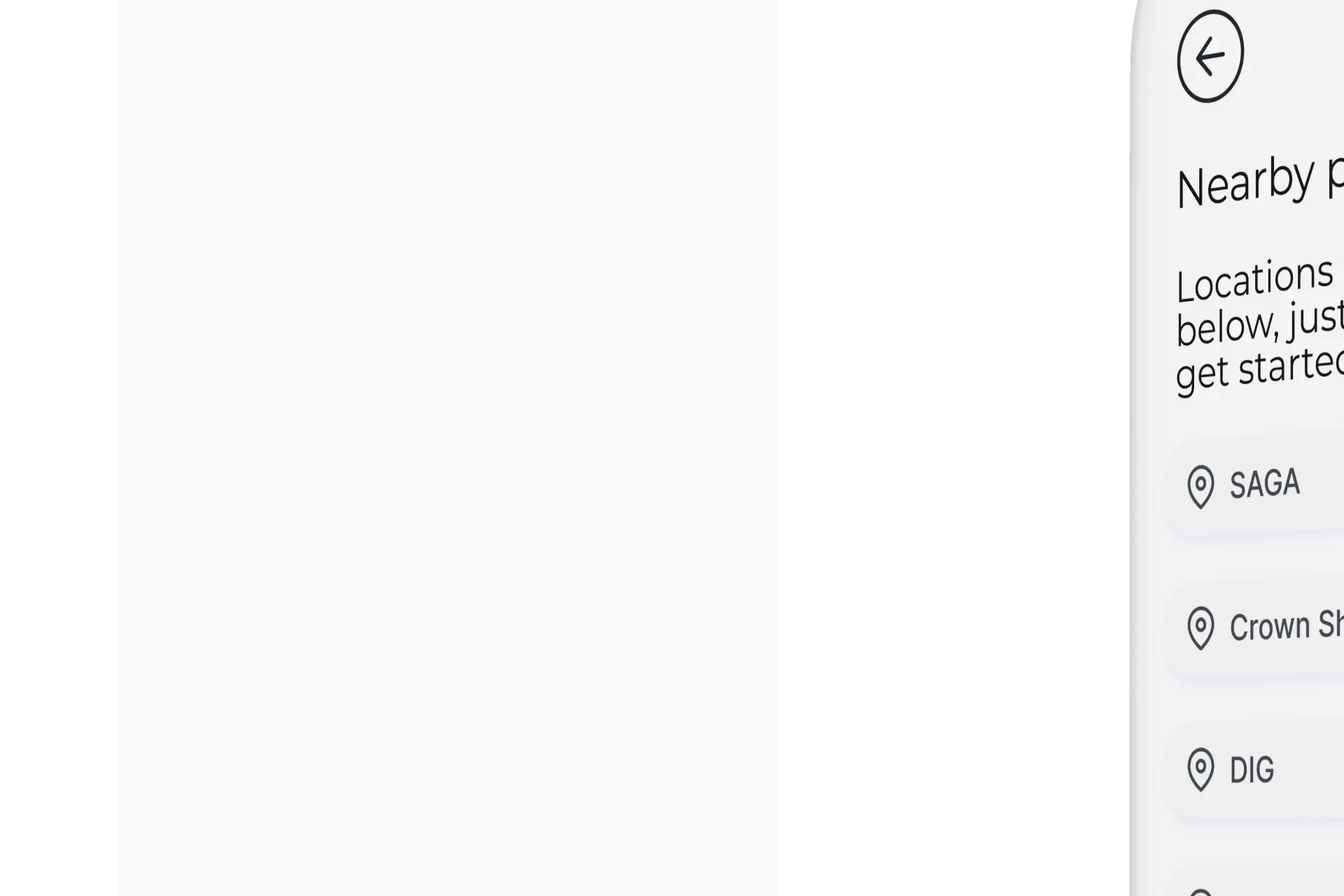
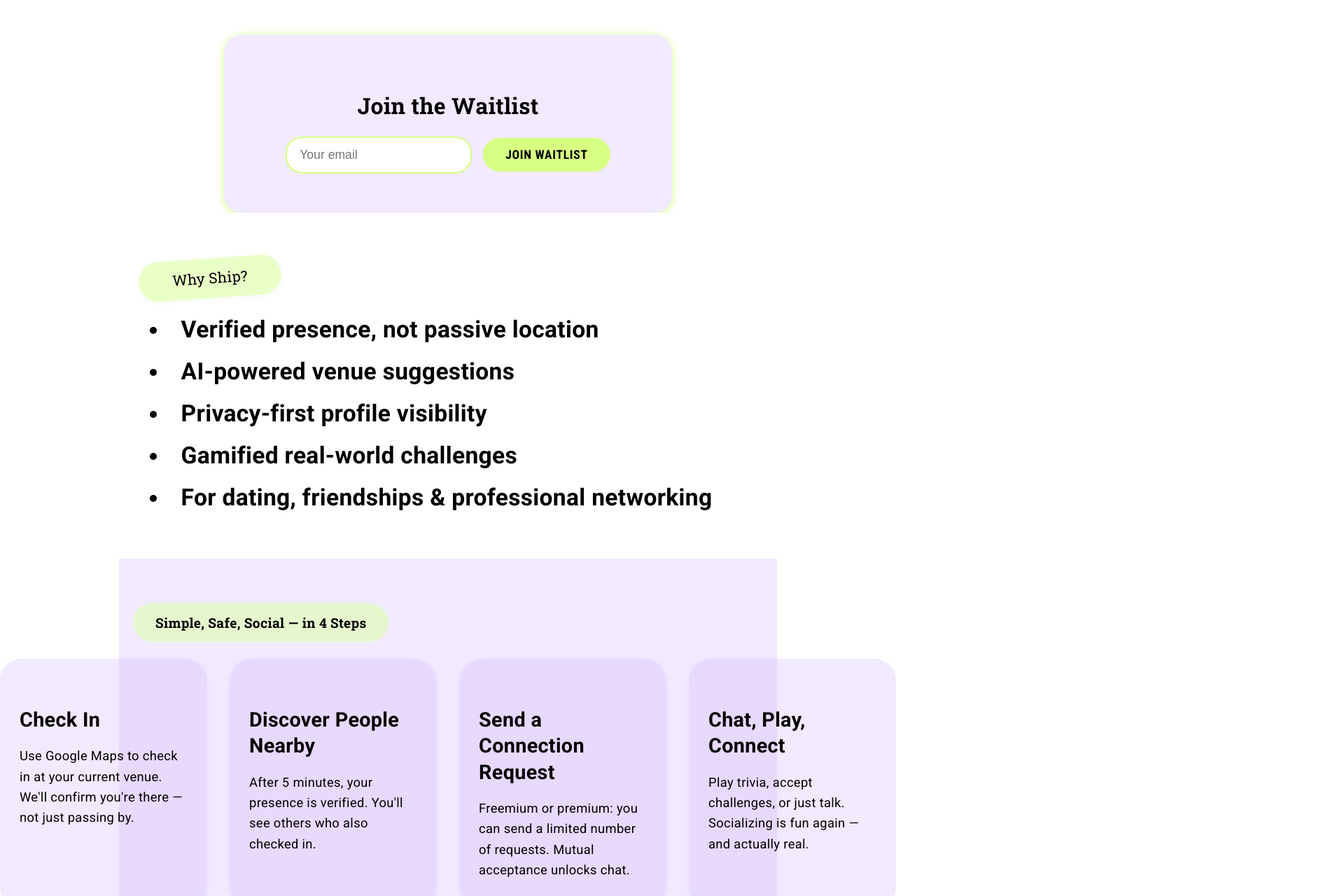
Before and after one commit to mertkilickaplan/shipWebsite, a React (Create React App) app: page / in a window 1280 px wide. Shown: the part 1520-2800 px from the top of the page at 70% size, 1920 px wide, since content can reach past the window. Built offline with nearby package versions, Linux system fonts and the light colour scheme.

Commit message:
Revert "Apply unified section layout, card grid, and feature list styling"
This reverts commit 5bf62311ae9cc52e5d2cb004dc77c896ebefc30c.

```diff
--- a/src/App.js
+++ b/src/App.js
@@ -12,10 +12,13 @@
           <h1>Turn Proximity Into Real Possibility</h1>
           <button className="cta-btn">Coming soon to iOS and Android.</button>
         </section>
-        <section className="section section--alt">
-          <div className="container">
-            <h2 className="section-heading">Ship helps you discover and connect with real people in real places — not just profiles.</h2>
-            <img src={process.env.PUBLIC_URL + "/hero.webp"} alt="Ship App Feature" className="mx-auto" />
+        <section className="section feature-section">
+          <h2 className="feature-title">
+            Ship helps you discover and<br />
+            connect with real people in real places — not just profiles.
+          </h2>
+          <div className="feature-image-wrapper">
+            <img src={process.env.PUBLIC_URL + "/hero.webp"} alt="Ship App Feature" className="feature-image" />
           </div>
         </section>
         <section className="section waitlist-section">
@@ -25,76 +28,67 @@
             <button type="submit">Join Waitlist</button>
           </form>
         </section>
-        <section className="section">
-          <div className="container">
-            <span className="pill">Why Ship?</span>
-            <ul className="feature-list why-ship-list">
+        <section className="section why-ship-section">
+          <h2 className="why-ship-label">Why Ship?</h2>
+          <ul className="why-ship-list">
             <li>Verified presence, not passive location</li>
             <li>AI-powered venue suggestions</li>
             <li>Privacy-first profile visibility</li>
             <li>Gamified real-world challenges</li>
             <li>For dating, friendships & professional networking</li>
           </ul>
+        </section>
+        <section className="section steps-section">
+          <h2 className="steps-header">Simple, Safe, Social — in 4 Steps</h2>
+          <div className="steps-cards">
+            <section className="step-card">
+              <h3>Check In</h3>
+              <p>Use Google Maps to check in at your current venue. We'll confirm you're there — not just passing by.</p>
+            </section>
+            <section className="step-card">
+              <h3>Discover People Nearby</h3>
+              <p>After 5 minutes, your presence is verified. You'll see others who also checked in.</p>
+            </section>
+            <section className="step-card">
+              <h3>Send a Connection Request</h3>
+              <p>Freemium or premium: you can send a limited number of requests. Mutual acceptance unlocks chat.</p>
+            </section>
+            <section className="step-card">
+              <h3>Chat, Play, Connect</h3>
+              <p>Play trivia, accept challenges, or just talk. Socializing is fun again — and actually real.</p>
+            </section>
           </div>
         </section>
-        <section className="section">
-          <div className="container">
-            <span className="pill">Simple, Safe, Social — in 4 Steps</span>
-            <div className="card-grid">
-              <div className="card">
-                <h3>Check In</h3>
-                <p>Use Google Maps to check in at your current venue. We'll confirm you're there — not just passing by.</p>
-              </div>
-              <div className="card">
-                <h3>Discover People Nearby</h3>
-                <p>After 5 minutes, your presence is verified. You'll see others who also checked in.</p>
-              </div>
-              <div className="card">
-                <h3>Send a Connection Request</h3>
-                <p>Freemium or premium: you can send a limited number of requests. Mutual acceptance unlocks chat.</p>
-              </div>
-              <div className="card">
-                <h3>Chat, Play, Connect</h3>
-                <p>Play trivia, accept challenges, or just talk. Socializing is fun again — and actually real.</p>
-              </div>
-            </div>
-          </div>
-        </section>
-        <section className="section section--alt">
-          <div className="container">
-            <h2 className="section-heading">More than a Dating App — It's a Social Engine.</h2>
-            <ul className="feature-list">
+        <section className="section social-engine-section">
+          <h2 className="social-engine-title">More than a Dating App — It's a Social Engine.</h2>
+          <ul className="social-engine-list">
             <li>Verified Check-Ins: Ensure authenticity through location verification.</li>
             <li>Only Visible When Present: You're only visible during real-world check-ins.</li>
             <li>AI Agent Recommendations: Best venues, times, and people — tailored for you.</li>
             <li>Gamified Challenges: Meet others through trivia, emoji games & live tasks.</li>
             <li>Consent-Based Chat: No unsolicited messages. You're in control.</li>
           </ul>
-          </div>
         </section>
         <div className="marquee-container">
           <div className="marquee">
             <div className="marquee-content-wrapper">
-              <div className="marquee-content">Fair, Flexible, and Worth It. 💗&nbsp;&nbsp; Fair, Flexible, and Worth It. 💗&nbsp;&nbsp; Fair, Flexible, and Worth It. 💗&nbsp;&nbsp; Fair, Flexible, and Worth It. 💗&nbsp;&nbsp; Fair, Flexible, and Worth It. 💗&nbsp;&nbsp; Fair, Flexible, and Worth It. 💗&nbsp;&nbsp;</div>
+              <div className="marquee-content">Fair, Flexible, and Worth It. 💗&nbsp;&nbsp; Fair, Flexible, and Worth It. 💗&nbsp;&nbsp; Fair, Flexible, and Worth It. 💗&nbsp;&nbsp; Fair, Flexible, and Worth It. 💗&nbsp;&nbsp; Fair, Flexible, and Worth It. 💗&nbsp;&nbsp; Fair, Flexible, and Worth It. ��&nbsp;&nbsp;</div>
               <div className="marquee-content">Fair, Flexible, and Worth It. 💗&nbsp;&nbsp; Fair, Flexible, and Worth It. 💗&nbsp;&nbsp; Fair, Flexible, and Worth It. 💗&nbsp;&nbsp; Fair, Flexible, and Worth It. 💗&nbsp;&nbsp; Fair, Flexible, and Worth It. 💗&nbsp;&nbsp; Fair, Flexible, and Worth It. 💗&nbsp;&nbsp;</div>
             </div>
           </div>
         </div>
-        <section className="section">
-          <div className="container">
-            <span className="pill">Premium Benefits</span>
-            <ul className="feature-list">
+        <section className="section premium-section">
+          <h2 className="premium-label">Premium Benefits</h2>
+          <ul className="premium-list">
             <li>See venue gender ratios and check-in volume</li>
             <li>Use private mode</li>
             <li>Get AI timing suggestions</li>
             <li>More daily connection requests</li>
             <li>Access premium challenges and exclusive games</li>
           </ul>
-          </div>
         </section>
-        <section className="section section--accent">
-          <div className="container max-w-3xl">
-            <h2 className="section-heading">Let's Talk — or Meet IRL</h2>
+        <section className="section contact-section">
+          <h2 className="contact-title">Let's Talk — or Meet IRL</h2>
           <form className="contact-form">
             <div className="contact-row">
               <div className="contact-field">
@@ -117,7 +111,6 @@
             <div className="contact-desc">Questions? Press inquiry? Want to partner with us? Drop us a line.</div>
             <button type="submit" className="contact-submit">Submit</button>
           </form>
-          </div>
         </section>
       </main>
     </>
--- a/src/styles.css
+++ b/src/styles.css
@@ -17,9 +17,6 @@
   --fs-500: 1.25rem; /* h5 / lead */
   --fs-400: 1rem;    /* body */
   --fs-300: .875rem; /* captions */
-
-  --section-padding: 5rem;
-  --section-padding-mobile: 3rem;
 }
 
 body {
@@ -102,68 +99,3 @@
   .hero { gap: 1.5rem; }
   .hero h1 { font-size: var(--fs-800); }  /* a bit smaller on phones      */
 }
-
-/* --- Generic wrapper -------------------------------- */
-.section {
-  padding: var(--section-padding) 1rem;
-}
-@media (max-width: 640px) {
-  .section { padding: var(--section-padding-mobile) 1rem; }
-}
-
-/* --- Section width & centering ---------------------- */
-.container {
-  width: min(1100px, 100%);
-  margin-inline: auto;
-}
-
-/* --- Headings --------------------------------------- */
-.section h2,
-.section-heading {
-  font: 700 var(--fs-800)/1.2 var(--ff-slab);
-  text-align: center;
-  margin-block: 0 3rem;
-}
-
-/* --- Bullet / feature lists ------------------------- */
-.feature-list {
-  list-style: disc;
-  margin-inline: 1.25rem;
-}
-.feature-list li {
-  font-size: var(--fs-500);
-  margin-block: 1rem;
-}
-
-/* --- Card grid (e.g. 4 Steps) ----------------------- */
-.card-grid {
-  display: grid;
-  gap: 2rem;
-  grid-template-columns: repeat(auto-fit, minmax(240px, 1fr));
-}
-.card {
-  background: var(--accent);
-  border-radius: 1.5rem;
-  padding: 2rem;
-}
-.card h3 {
-  font: 700 var(--fs-600)/1.25 var(--ff-sans);
-  margin-bottom: .75rem;
-}
-
-/* --- Alternating section backgrounds ---------------- */
-.section--alt { background: #fafafa; }
-.section--accent { background: var(--accent); }
-
-/* --- Pills & utilities ------------------------------ */
-.pill {
-  display: inline-block;
-  background: var(--primary);
-  color: var(--text);
-  padding: .5rem 1.25rem;
-  border-radius: 9999px;
-  font: 500 var(--fs-400)/1 var(--ff-condensed);
-  margin-bottom: 2.5rem;
-}
-.mx-auto { margin-inline: auto; }
-.max-w-3xl { max-width: 48rem; }
```
Lines whose indentation alone changed are shown as unchanged.
